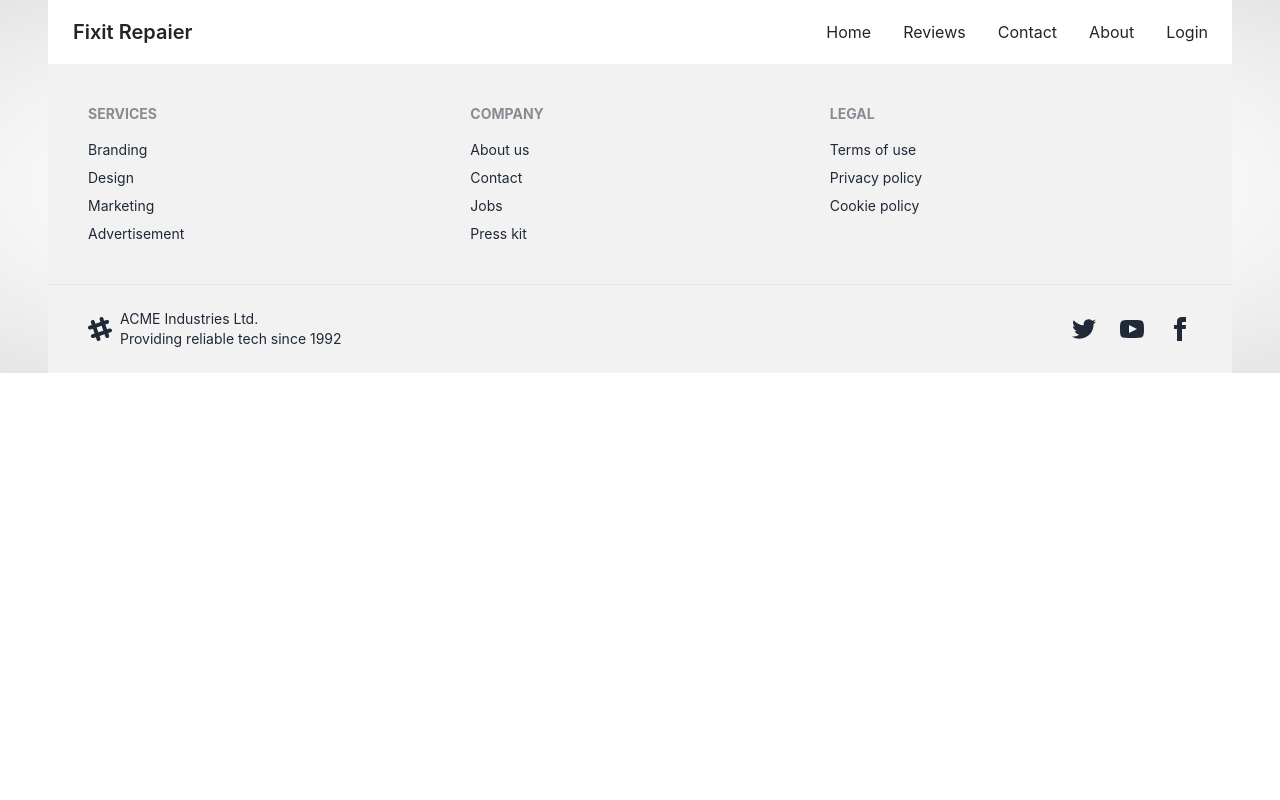
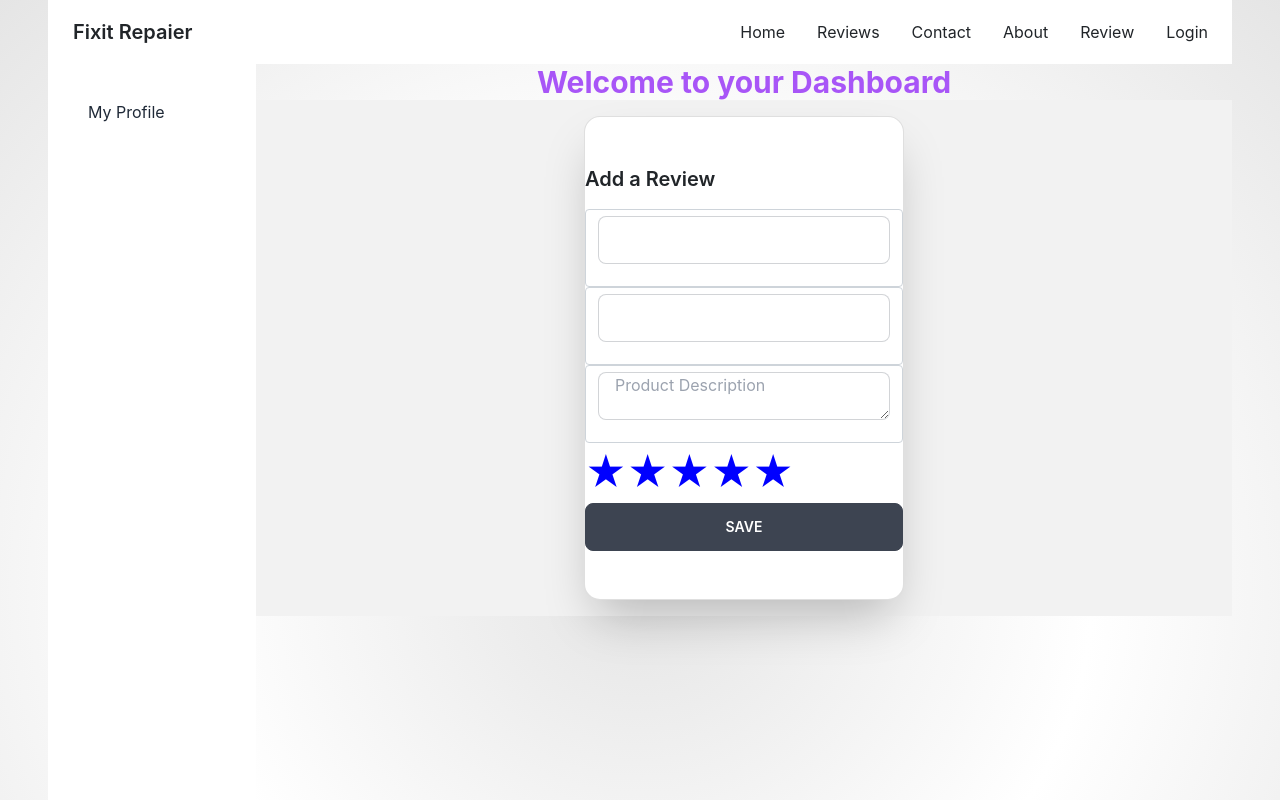
Before and after one commit to Shahin093/fixit-repare-assgn-12, a React (Create React App) app: page /dashboard/review in a window 1280 px wide. Shown: the top 800 px of the page. Built offline with nearby package versions, Linux system fonts and the light colour scheme; no server answers.

Commit message:
payment getwaye purchase data update

```diff
--- a/package.json
+++ b/package.json
@@ -15,9 +15,12 @@
     "react-dom": "^18.1.0",
     "react-firebase-hooks": "^5.0.3",
     "react-hook-form": "^7.31.2",
+    "react-icons": "^4.3.1",
     "react-query": "^3.39.0",
+    "react-rating-stars-component": "^2.2.0",
     "react-router-dom": "^6.3.0",
     "react-scripts": "5.0.1",
+    "react-simple-star-rating": "^4.0.5",
     "web-vitals": "^2.1.4"
   },
   "scripts": {
--- a/src/App.js
+++ b/src/App.js
@@ -16,6 +16,8 @@ import ManageProduct from './components/dashboard/ManageProduct';
 import AddProduct from './components/dashboard/AddProduct';
 import ManageAllOrder from './components/dashboard/ManageAllOrder';
 import Payment from './components/dashboard/Payment';
+import AddRating from './components/dashboard/AddRating';
+import Reviews from './components/HomePage/Reviews';
 function App() {
   return (
     <div className="max-w-7xl mx-auto px-12">
@@ -24,6 +26,7 @@ function App() {
         <Route path='/' element={<Home></Home>} ></Route>
         <Route path='/home' element={<Home></Home>} ></Route>
         <Route path='/login' element={<Login></Login>} ></Route>
+        <Route path='/review' element={<Reviews></Reviews>} ></Route>
         <Route path='/signup' element={<SignUp></SignUp>} ></Route>
         <Route path='/servicePurchase/:id' element={
           <RequiredAuth>
@@ -39,6 +42,7 @@ function App() {
           <Route index element={<MyProfile></MyProfile>}></Route>
 
           <Route path='/dashboard/order' element={<MyOrders></MyOrders>}></Route>
+          <Route path='/dashboard/review' element={<AddRating></AddRating>}></Route>
           <Route path='/dashboard/payment/:id' element={<Payment></Payment>}></Route>
           <Route path='users' element={<User></User>}></Route>
 
--- a/src/components/HomePage/Navbar.js
+++ b/src/components/HomePage/Navbar.js
@@ -20,6 +20,7 @@ const Navbar = () => {
             <li><Link to='/reviews'>Reviews</Link></li>
             <li><Link to='/contact'>Contact</Link></li>
             <li><Link to='/about'>About</Link></li>
+            <li><Link to='/review'>Review</Link></li>
             {
                 user &&
                 <li><Link to='dashboard'>Dashboard</Link></li>
--- /dev/null
+++ b/src/components/HomePage/Reviews.js
@@ -0,0 +1,65 @@
+import React, { useState } from 'react';
+import { useQuery } from 'react-query';
+import ReactStars from 'react-rating-stars-component';
+import Loading from '../shared/Loading';
+const Reviews = () => {
+    const [rating, setRating] = useState(0);
+    console.log(rating);
+    const { data: reviews, isLoading, refetch } = useQuery('review', () =>
+        fetch(`http://localhost:5000/review`, {
+            method: "GET",
+            headers: {
+                'content-type': 'application/json',
+                'authorization': `Bearer ${localStorage.getItem('accessToken')}`
+            },
+        }
+        )
+            .then(res => res.json()));
+    console.log(reviews);
+    if (isLoading) {
+        return <Loading></Loading>
+    }
+
+    const thirdExample = {
+        // size: 40,
+        count: 5,
+        isHalf: true,
+        color: "blue",
+        activeColor: "red",
+        onChange: newValue => {
+            console.log(`Example 3: new value is ${newValue}`);
+        }
+    };
+    return (
+        <div>
+            <h2>reviews</h2>
+            <div class="overflow-x-auto">
+                <table class="table table-zebra w-full">
+                    <thead>
+                        <tr>
+                            <th>Name</th>
+                            <th>Description</th>
+                            <th>Rating</th>
+                        </tr>
+                    </thead>
+                    <tbody>
+                        {
+                            reviews.map(review =>
+
+                                <tr>
+                                    <td>{review.name}</td>
+                                    <td>{review.description}</td>
+                                    <td><ReactStars value={review.rating} {...thirdExample} /></td>
+                                </tr>
+                            )
+                        }
+
+
+                    </tbody>
+                </table>
+            </div>
+
+        </div>
+    );
+};
+export default Reviews;
--- /dev/null
+++ b/src/components/dashboard/AddRating.js
@@ -0,0 +1,142 @@
+import userEvent from '@testing-library/user-event';
+import React, { useReducer, useState } from 'react';
+import { useAuthState } from 'react-firebase-hooks/auth';
+import { useForm } from 'react-hook-form';
+import ReactStars from 'react-rating-stars-component';
+import { Rating } from 'react-simple-star-rating';
+import auth from '../../firebase.init';
+
+
+const color = {
+    orange: '#FFBA5A',
+    gray: '#a9a9a9'
+}
+
+const AddRating = () => {
+    const [value, setValue] = useState([]) // initial rating value
+    const { register, formState: { errors }, handleSubmit, reset } = useForm();
+    const [user, loading, error] = useAuthState(auth);
+    const thirdExample = {
+        size: 40,
+        count: 5,
+        isHalf: false,
+        value: value,
+        color: "blue",
+        activeColor: "red",
+        onChange: newValue => {
+            setValue(newValue);
+            console.log(`Example 3: new value is ${newValue}`);
+        }
+
+
+    };
+    const handleReview = data => {
+
+
+        const reviewData = { ...data, rating: value };
+        console.log(reviewData);
+
+        fetch('http://localhost:5000/review', {
+            method: 'POST',
+            headers: {
+                'content-type': 'application/json',
+                authorization: `Bearer ${localStorage.getItem('accessToken')}`
+            },
+            body: JSON.stringify(reviewData)
+        })
+            .then(res => res.json())
+            .then(inserted => {
+                console.log('inserted : ', inserted);
+                if (inserted.insertedId) {
+                    alert('review added successfully');
+                    reset();
+                } else {
+                    alert("Failed to add the Review");
+                }
+            })
+    }
+    return (
+
+        <div class="hero  bg-base-200">
+            <div class="hero-content flex-col lg:flex-col-reverse">
+
+                <div class="card  w-80 max-w-sm shadow-2xl bg-base-500">
+
+                    <div class="card-body">
+                        <h2 className='card-title'>Add a Review</h2>
+                        <form onSubmit={handleSubmit(handleReview)}>
+
+                            <div class="form-control w-full max-w-xs">
+                                <input
+                                    type="email"
+                                    value={user?.email}
+                                    class="input input-bordered w-full max-w-xs"
+                                    {...register("email", {
+                                        required: {
+                                            value: true,
+                                            message: 'Email is Required'
+                                        },
+                                        pattern: {
+                                            value: /[a-z0-9]+@[a-z]+\.[a-z]{2,3}/,
+                                            message: 'Provide a vilid Email'
+                                        }
+                                    })}
+                                />
+
+                                <label class="label">
+                                    {errors.email?.type === 'required' && <span class="label-text-alt text-red-500">{errors.email.message}</span>}
+                                    {errors.email?.type === 'pattern' && <span class="label-text-alt text-red-500">{errors.email.message}</span>}
+                                </label>
+                            </div>
+                            <div class="form-control w-full max-w-xs">
+                                <input
+                                    type="text"
+                                    value={user?.displayName}
+                                    class="input input-bordered w-full max-w-xs"
+                                    {...register("name", {
+                                        required: {
+                                            value: true,
+                                            message: 'Product Name is Required'
+                                        }
+                                    })}
+                                />
+                                <label class="label">
+                                    {errors.name?.type === 'required' && <span class="label-text-alt text-red-500">{errors.name.message}</span>}
+                                </label>
+                            </div>
+
+
+                            <div class="form-control w-full max-w-xs">
+                                <textarea
+                                    placeholder='Product Description'
+                                    type="text"
+                                    class="input input-bordered w-full max-w-xs"
+                                    {...register("description", {
+                                        required: {
+                                            value: true,
+                                            message: 'description is Required'
+                                        },
+                                        pattern: {
+                                        }
+                                    })}
+                                />
+
+                                <label class="label">
+                                    {errors.description?.type === 'required' && <span class="label-text-alt text-red-500">{errors.description.message}</span>}
+                                    {errors.description?.type === 'pattern' && <span class="label-text-alt text-red-500">{errors.description.message}</span>}
+                                </label>
+                            </div>
+                            <div>
+                                <ReactStars {...thirdExample} />
+                            </div>
+                            {/* {signInError} */}
+                            <input className=' btn  w-full max-w-xs' type="submit" value="Save" />
+                        </form>
+                    </div>
+                </div>
+            </div>
+        </div>
+    );
+};
+
+export default AddRating;
--- a/src/components/dashboard/CheckoutForm.js
+++ b/src/components/dashboard/CheckoutForm.js
@@ -2,8 +2,9 @@ import { CardElement, useElements, useStripe } from '@stripe/react-stripe-js';
 import React, { useEffect, useState } from 'react';
 
 const CheckoutForm = ({ service }) => {
-    const { price, bookingMan, customerName } = service;
-    console.log(service);
+    const { price, bookingMan, customerName, _id } = service;
+
+    console.log('id : : ', _id);
     const stripe = useStripe();
     const elements = useElements();
     const [cardError, setCardError] = useState('');
@@ -73,7 +74,25 @@ const CheckoutForm = ({ service }) => {
             setCardError('');
             setTransactionId(paymentIntent.id)
             console.log(paymentIntent);
-            setSuccess('Contreats ! Your Payment is Completed.')
+            setSuccess('Contreats ! Your Payment is Completed.');
+
+            fetch(`http://localhost:5000/purchase/${_id}`, {
+                method: 'PUT',
+                headers: {
+                    'content-type': 'application/json'
+                },
+            })
+                .then(res => res.json())
+                .then(data => {
+                    console.log('success ', data);
+                    console.log('data order purchase update .');
+                    // alert('user added successfully ');
+                    //
+                })
+
+
+
+
         }
 
     }
--- a/src/components/services/ServicePurchase.js
+++ b/src/components/services/ServicePurchase.js
@@ -1,4 +1,4 @@
-import React from 'react';
+import React, { useState } from 'react';
 import { useAuthState } from 'react-firebase-hooks/auth';
 import { useForm } from 'react-hook-form';
 import { useQuery } from 'react-query';
@@ -6,6 +6,8 @@ import { useParams } from 'react-router-dom';
 import auth from '../../firebase.init';
 
 const ServicePurchase = () => {
+    const [check, setCheck] = useState(0);
+    console.log(check);
     const [user, loading, error] = useAuthState(auth);
     const { id } = useParams();
     const { data: service, isLoading, refetch } = useQuery(['service', id], () =>
@@ -76,16 +78,6 @@ const ServicePurchase = () => {
             })
         // console.log(booking);
     }
-    let sas = ``;
-    const onCheck = event => {
-        // event.preventDefault();
-        const demo = event.target.value
-        // console.log(parseInt(demo))
-        if (parseInt(demo) < parseInt(service?.minimum_quantity)) {
-            return sas = `Please quantity is invilid`;
-        }
-
-    }
     return (
         <div class="hero min-h-screen bg-base-200">
             <div class="hero-content flex-col lg:flex-row">
@@ -101,9 +93,14 @@ const ServicePurchase = () => {
 
 
 
-                        <input onChange={onCheck} placeholder={service?.minimum_quantity} type="number" name='quantity' className="input input-bordered w-full max-w-xs" />
-
-                        <input type="submit" className="btn btn-secondary input input-bordered w-full max-w-xs" />
+                        <input onChange={(event) => setCheck(event.target.value)} placeholder={service?.minimum_quantity} type="number" name='quantity' className="input input-bordered w-full max-w-xs" />
+                        {
+                            check < service?.minimum_quantity && <p>Less than the minimum quantity</p>
+                        }
+                        {
+                            check > service?.available_quantity && <p> less Than Available Quantity. </p>
+                        }
+                        <input type="submit" disabled={check < service?.minimum_quantity || check > service?.available_quantity} className="btn btn-secondary input input-bordered w-full max-w-xs" />
 
 
                     </form>
```
Also changed, not shown: src/components/dashboard/MyOrders.js (+9 -2 lines), 1 other file (tests, documents, lock files or other folders).
